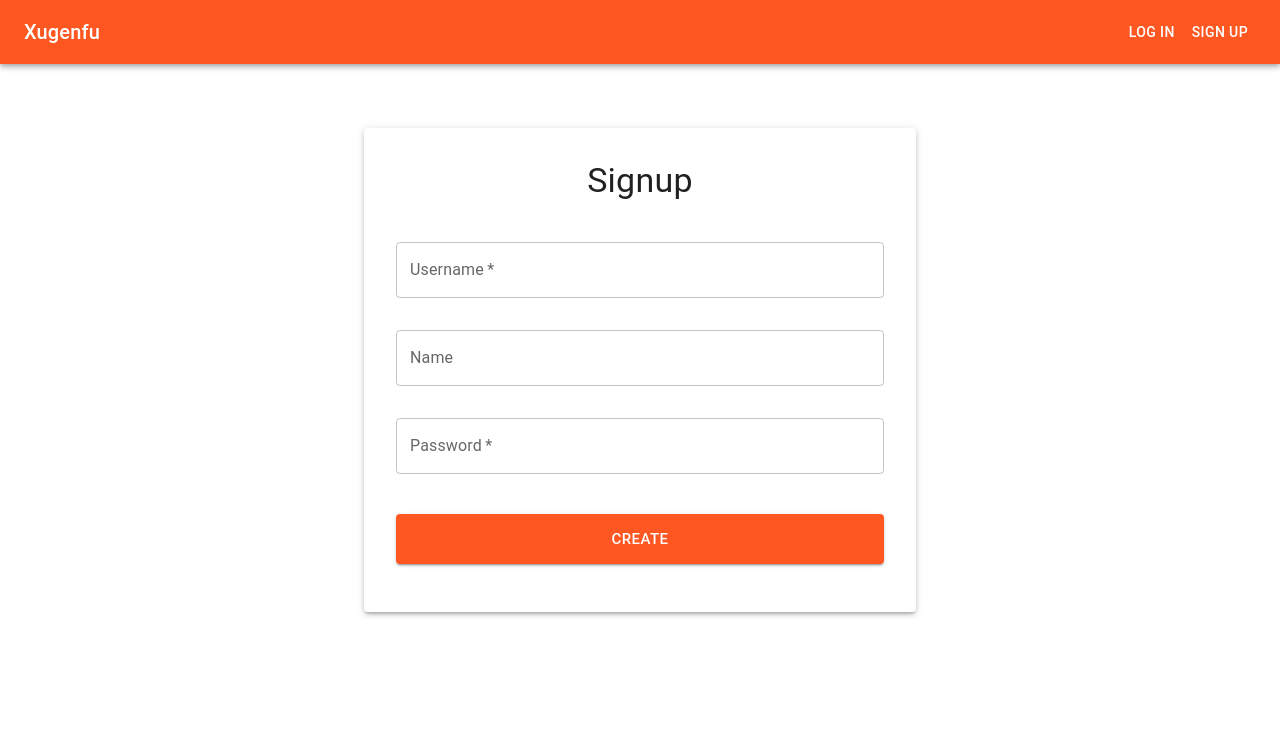
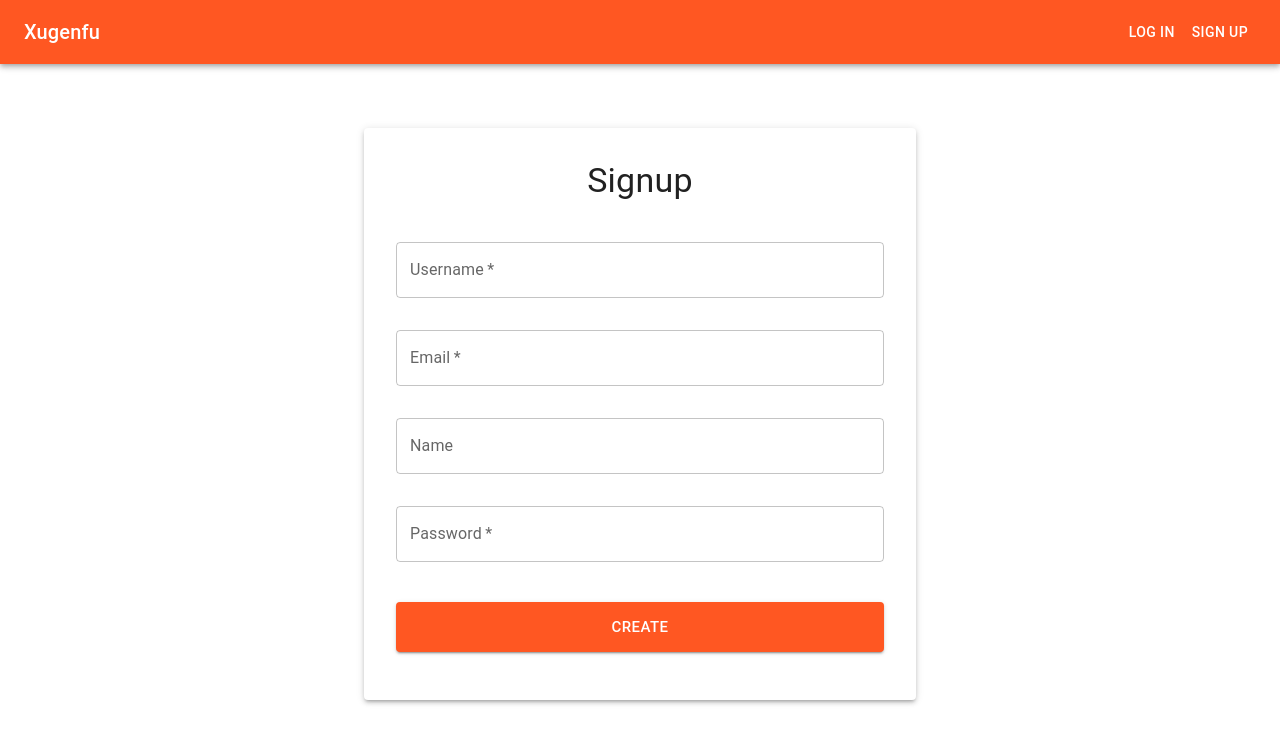
Before and after one commit to douglasdotv/xugenfu, a React (Vite) app in the folder client/: page /signup in a window 1280 px wide. Shown: the top 744 px of the page. Built offline with nearby package versions, Linux system fonts and the light colour scheme.

Commit message:
client: include email on registration form

```diff
--- a/client/src/pages/Signup.jsx
+++ b/client/src/pages/Signup.jsx
@@ -17,6 +17,7 @@
   const navigate = useNavigate()
 
   const [username, setUsername] = useState('')
+  const [email, setEmail] = useState('')
   const [name, setName] = useState('')
   const [password, setPassword] = useState('')
   const [error, setError] = useState('')
@@ -24,7 +25,7 @@
   const handleSubmit = async (e) => {
     e.preventDefault()
     try {
-      await authService.register({ username, name, password })
+      await authService.register({ username, email, name, password })
       navigate('/login')
     } catch (err) {
       setError(err.response?.data?.error || 'Failed to sign up')
@@ -70,6 +71,15 @@
               sx={{ mb: 2 }}
             />
             <TextField
+              label="Email"
+              fullWidth
+              margin="normal"
+              value={email}
+              onChange={(e) => setEmail(e.target.value)}
+              required
+              sx={{ mb: 2 }}
+            />
+            <TextField
               label="Name"
               fullWidth
               margin="normal"
```
